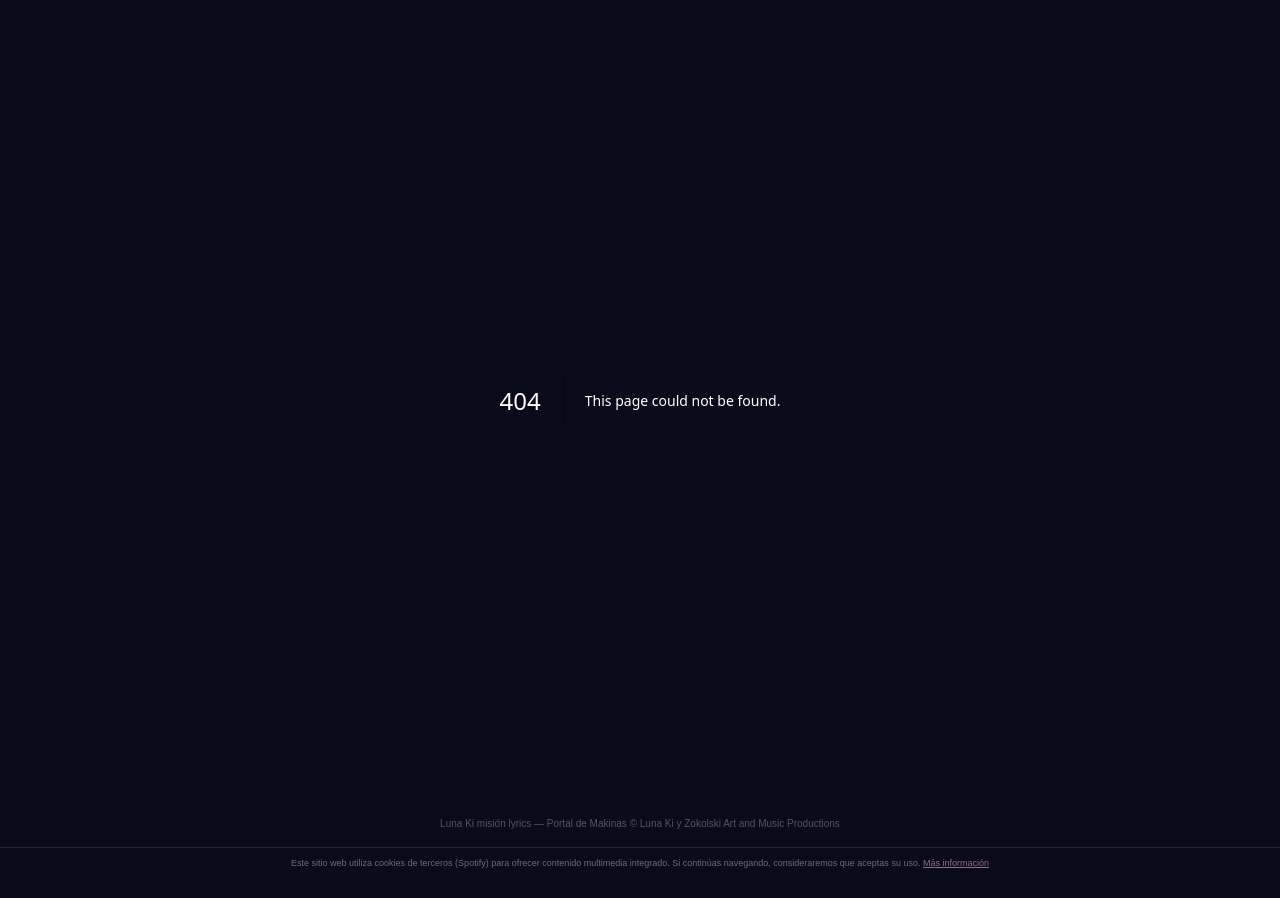
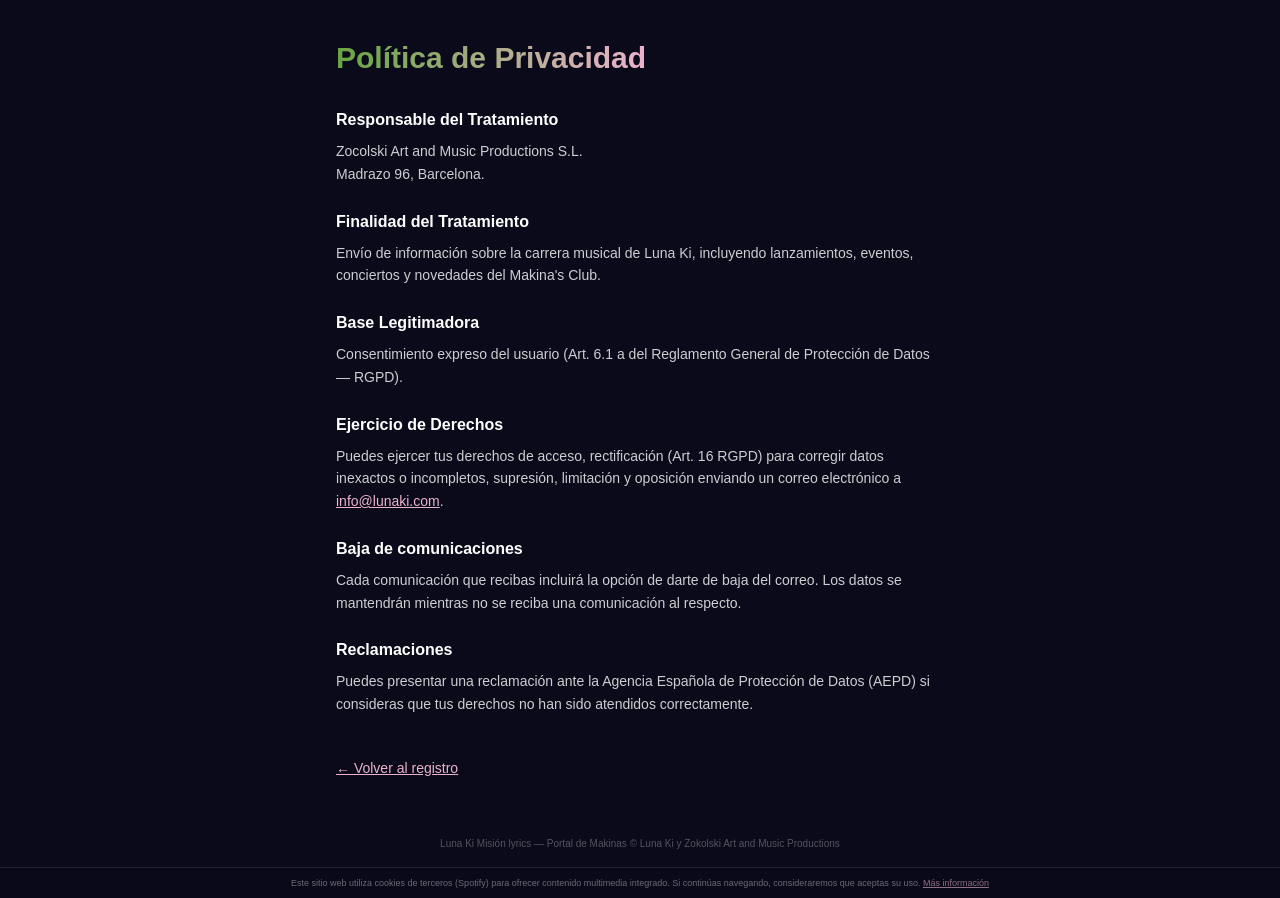
Before and after one commit to ginesgorriz-eng/luna-cosmic-songs, a Next.js app: page /privacidad in a window 1280 px wide. Before the commit this address had no page. Built offline with nearby package versions, Linux system fonts and the light colour scheme; grey boxes are pictures that could not be loaded.

Commit message:
Spoty, contrato miembros, pestañas
Intentamos arreglar Spoty en Movil que salta, Agregado contrato para miembros,
Intentar que las letras se vean enseguida

```diff
--- a/src/app/admin/page.tsx
+++ b/src/app/admin/page.tsx
@@ -128,7 +128,7 @@ export default function AdminPage() {
         >
           <div className="backdrop-blur-md bg-gradient-to-br from-white/10 to-white/5 border border-white/20 rounded-2xl p-8 shadow-2xl">
             <h1 className="text-3xl font-bold text-center mb-2 bg-gradient-to-r from-[#68A542] via-[#EAB3CB] to-[#F5D547] bg-clip-text text-transparent">
-              Luna Ki misión lyrics
+              Luna Ki Misión lyrics
             </h1>
             <p className="text-center text-white/60 mb-8">Panel de Administración</p>
 
@@ -197,7 +197,7 @@ export default function AdminPage() {
       >
         <div>
           <h1 className="text-4xl font-bold bg-gradient-to-r from-[#68A542] via-[#EAB3CB] to-[#F5D547] bg-clip-text text-transparent">
-            Luna Ki misión lyrics
+            Luna Ki Misión lyrics
           </h1>
           <p className="text-white/60 mt-2">Panel de Administración</p>
         </div>
--- a/src/app/layout.tsx
+++ b/src/app/layout.tsx
@@ -5,7 +5,7 @@ import Footer from "@/components/Footer";
 import CookieBanner from "@/components/CookieBanner";
 
 export const metadata: Metadata = {
-  title: "Luna Ki misión lyrics — Portal de Makinas",
+  title: "Luna Ki Misión lyrics — Portal de Makinas",
   description:
     "Las canciones de Luna se han perdido en el espacio. ¿Nos ayudas a recomponerlas, Makina?",
 };
--- a/src/app/login/page.tsx
+++ b/src/app/login/page.tsx
@@ -137,7 +137,7 @@ export default function LoginPage() {
                 backgroundClip: "text",
               }}
             >
-              Luna Ki misión lyrics
+              Luna Ki Misión lyrics
             </h1>
           </motion.div>
 
--- a/src/app/page.tsx
+++ b/src/app/page.tsx
@@ -68,7 +68,7 @@ export default function HomePage() {
                   backgroundClip: "text",
                 }}
               >
-                Luna Ki misión lyrics
+                Luna Ki Misión lyrics
               </span>
             </h1>
             <div
--- /dev/null
+++ b/src/app/privacidad/page.tsx
@@ -0,0 +1,85 @@
+import Link from "next/link";
+
+export default function PrivacidadPage() {
+  return (
+    <div className="min-h-screen relative" style={{ backgroundColor: "#0a0a1a" }}>
+      <div className="relative z-10 py-10 px-4 sm:px-6 lg:px-8 max-w-2xl mx-auto">
+        <h1
+          className="text-2xl sm:text-3xl font-bold mb-8"
+          style={{
+            backgroundImage: "linear-gradient(90deg, #68A542, #EAB3CB, #F5D547)",
+            backgroundClip: "text",
+            WebkitBackgroundClip: "text",
+            WebkitTextFillColor: "transparent",
+          }}
+        >
+          Política de Privacidad
+        </h1>
+
+        <div className="space-y-6 text-white/80 text-sm leading-relaxed">
+          <section>
+            <h2 className="text-white font-semibold text-base mb-2">Responsable del Tratamiento</h2>
+            <p>Zocolski Art and Music Productions S.L.</p>
+            <p>Madrazo 96, Barcelona.</p>
+          </section>
+
+          <section>
+            <h2 className="text-white font-semibold text-base mb-2">Finalidad del Tratamiento</h2>
+            <p>
+              Envío de información sobre la carrera musical de Luna Ki, incluyendo lanzamientos,
+              eventos, conciertos y novedades del Makina&apos;s Club.
+            </p>
+          </section>
+
+          <section>
+            <h2 className="text-white font-semibold text-base mb-2">Base Legitimadora</h2>
+            <p>
+              Consentimiento expreso del usuario (Art. 6.1 a del Reglamento General de Protección
+              de Datos — RGPD).
+            </p>
+          </section>
+
+          <section>
+            <h2 className="text-white font-semibold text-base mb-2">Ejercicio de Derechos</h2>
+            <p>
+              Puedes ejercer tus derechos de acceso, rectificación (Art. 16 RGPD) para corregir
+              datos inexactos o incompletos, supresión, limitación y oposición enviando un correo
+              electrónico a{" "}
+              <a
+                href="mailto:info@lunaki.com"
+                className="text-[#EAB3CB] underline hover:text-[#EAB3CB]/80 transition"
+              >
+                info@lunaki.com
+              </a>.
+            </p>
+          </section>
+
+          <section>
+            <h2 className="text-white font-semibold text-base mb-2">Baja de comunicaciones</h2>
+            <p>
+              Cada comunicación que recibas incluirá la opción de darte de baja del correo.
+              Los datos se mantendrán mientras no se reciba una comunicación al respecto.
+            </p>
+          </section>
+
+          <section>
+            <h2 className="text-white font-semibold text-base mb-2">Reclamaciones</h2>
+            <p>
+              Puedes presentar una reclamación ante la Agencia Española de Protección de Datos
+              (AEPD) si consideras que tus derechos no han sido atendidos correctamente.
+            </p>
+          </section>
+        </div>
+
+        <div className="mt-10">
+          <Link
+            href="/registro"
+            className="text-[#EAB3CB] hover:text-[#EAB3CB]/80 text-sm underline transition"
+          >
+            &larr; Volver al registro
+          </Link>
+        </div>
+      </div>
+    </div>
+  );
+}
--- a/src/app/registro/page.tsx
+++ b/src/app/registro/page.tsx
@@ -123,7 +123,7 @@ export default function RegistroPage() {
     }
 
     if (!legalAccepted) {
-      newErrors.legal = 'Debes aceptar la Política de Privacidad y los Términos y Condiciones';
+      newErrors.legal = 'Debes aceptar recibir comunicaciones sobre Luna Ki';
     }
 
     setErrors(newErrors);
@@ -213,7 +213,7 @@ export default function RegistroPage() {
                 WebkitTextFillColor: 'transparent'
               }}
             >
-              Luna Ki misión lyrics
+              Luna Ki Misión lyrics
             </h1>
           </motion.div>
 
@@ -484,9 +484,11 @@ export default function RegistroPage() {
                   className="mt-1 w-4 h-4 rounded cursor-pointer accent-green-500 disabled:opacity-50 disabled:cursor-not-allowed"
                 />
                 <span className="text-white text-xs leading-relaxed">
-                  He leído y acepto la Política de Privacidad y los Términos y Condiciones.
-                  Autorizo el tratamiento de mis datos personales para la gestión de mi cuenta
-                  y el envío de comunicaciones relacionadas con Luna Ki y el Makina's Club.
+                  Acepto recibir comunicaciones sobre Luna Ki y eventos relacionados a su carrera.{' '}
+                  <span className="block mt-1 text-white/50 text-[10px] leading-relaxed">
+                    Responsable: Zocolski Art and Music Production S.L. Derechos de acceso, rectificación, supresión, limitación y oposición en info@lunaki.com. Puede consultar la información detallada{' '}
+                    <a href="/privacidad" target="_blank" className="underline text-[#EAB3CB] hover:text-[#EAB3CB]/80 transition">aquí</a>.
+                  </span>
                 </span>
               </label>
               {errors.legal && (
--- a/src/components/FichaFlotante.tsx
+++ b/src/components/FichaFlotante.tsx
@@ -74,7 +74,7 @@ export default function FichaFlotante({
           boxShadow: `0 4px 12px ${vStyle.shadow}`,
         } : {}),
       }}
-      initial={{ opacity: 0, scale: 0.8 }}
+      initial={isInColumn ? false : { opacity: 0, scale: 0.8 }}
       animate={{
         opacity: 1,
         scale: 1,
@@ -82,7 +82,7 @@ export default function FichaFlotante({
         rotate: floatVariants.rotate,
       }}
       transition={{
-        opacity: { duration: 0.3 },
+        opacity: { duration: isInColumn ? 0 : 0.3 },
         ...floatTransition,
       }}
       whileHover={{ scale: isInColumn ? 1 : 1.05 }}
--- a/src/components/Footer.tsx
+++ b/src/components/Footer.tsx
@@ -2,7 +2,7 @@ export default function Footer() {
   return (
     <footer className="relative z-20 text-center py-4 px-4">
       <p className="text-white/30 text-[10px]">
-        Luna Ki misión lyrics — Portal de Makinas &copy; Luna Ki y Zokolski Art and Music Productions
+        Luna Ki Misión lyrics — Portal de Makinas &copy; Luna Ki y Zokolski Art and Music Productions
       </p>
     </footer>
   );
--- a/src/components/TableroJuego.tsx
+++ b/src/components/TableroJuego.tsx
@@ -393,7 +393,7 @@ export default function TableroJuego({
           <div>
             <h1 className="text-[11px] md:text-2xl font-black leading-tight">
               <span className="italic" style={{ background: 'linear-gradient(90deg, #68A542, #EAB3CB, #F5D547)', WebkitBackgroundClip: 'text', WebkitTextFillColor: 'transparent', backgroundClip: 'text' }}>Luna Ki</span>{' '}
-              <span style={{ background: 'linear-gradient(90deg, #68A542, #EAB3CB, #F5D547)', WebkitBackgroundClip: 'text', WebkitTextFillColor: 'transparent', backgroundClip: 'text' }}>misión lyrics</span>{' '}
+              <span style={{ background: 'linear-gradient(90deg, #68A542, #EAB3CB, #F5D547)', WebkitBackgroundClip: 'text', WebkitTextFillColor: 'transparent', backgroundClip: 'text' }}>Misión lyrics</span>{' '}
               <span className="text-white">🌙</span>
             </h1>
             <p className="text-xs text-white/50 mt-0.5">
--- a/src/contexts/SpotifyContext.tsx
+++ b/src/contexts/SpotifyContext.tsx
@@ -31,22 +31,28 @@ function getOrCreateContainer(): HTMLDivElement {
   if (!el) {
     el = document.createElement("div");
     el.id = CONTAINER_ID;
-    // Start hidden off-screen — ALWAYS a child of document.body
+    // Start hidden but IN viewport — mobile browsers pause off-screen iframes
     Object.assign(el.style, {
-      position: "fixed", left: "-9999px", top: "-9999px",
+      position: "fixed", bottom: "0px", right: "0px",
       width: "1px", height: "1px", overflow: "hidden",
-      pointerEvents: "none", zIndex: "-1",
+      pointerEvents: "none", zIndex: "-1", opacity: "0.01",
     });
     document.body.appendChild(el);
   }
   return el;
 }
 
+// Hide container WITHOUT moving it off-screen.
+// Mobile browsers pause media in iframes positioned outside the viewport
+// (left: -9999px). Keeping it at bottom-right with 1×1px and near-zero
+// opacity keeps audio alive on iOS Safari / Chrome Android.
 function hideContainer(el: HTMLDivElement) {
   Object.assign(el.style, {
-    position: "fixed", left: "-9999px", top: "-9999px",
+    position: "fixed", bottom: "0px", right: "0px",
     width: "1px", height: "1px", overflow: "hidden",
-    pointerEvents: "none", zIndex: "-1",
+    pointerEvents: "none", zIndex: "-1", opacity: "0.01",
+    // Remove left/top that may linger from positionOverTarget
+    left: "auto", top: "auto",
   });
 }
 
@@ -64,6 +70,9 @@ function positionOverTarget(container: HTMLDivElement, target: HTMLElement) {
     overflow: "visible",
     pointerEvents: "auto",
     zIndex: "9999",
+    opacity: "1",
+    // Clear bottom/right from hideContainer
+    bottom: "auto", right: "auto",
   });
 }
 
--- a/src/lib/canciones-data.ts
+++ b/src/lib/canciones-data.ts
@@ -336,7 +336,7 @@ export const ALL_SONGS: Cancion[] = [
   { id: '05', nombre: 'Honey', publicada: true, lineas: SONG_05 },
   { id: '06', nombre: 'Iglú', publicada: false, lineas: SONG_06 },
   { id: '07', nombre: 'Luna Nueva', publicada: false, lineas: SONG_07 },
-  { id: '08', nombre: 'Voy a Contracorriente', publicada: false, lineas: SONG_08 },
+  { id: '08', nombre: 'Contracorriente', publicada: false, lineas: SONG_08 },
   { id: '09', nombre: 'Magia', publicada: false, lineas: SONG_09 },
   { id: '10', nombre: 'A-N-G-E-L', publicada: false, lineas: SONG_10 },
   { id: '11', nombre: 'Abril', publicada: false, lineas: SONG_11 },
```
